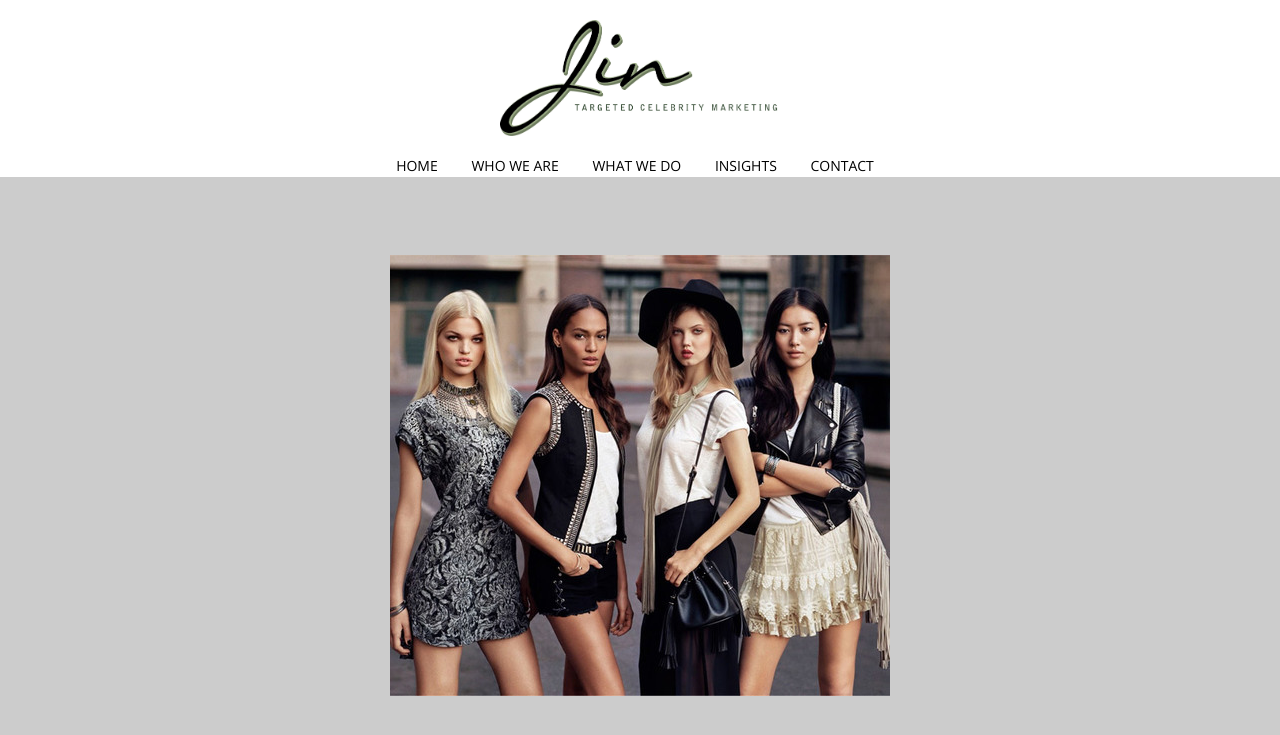
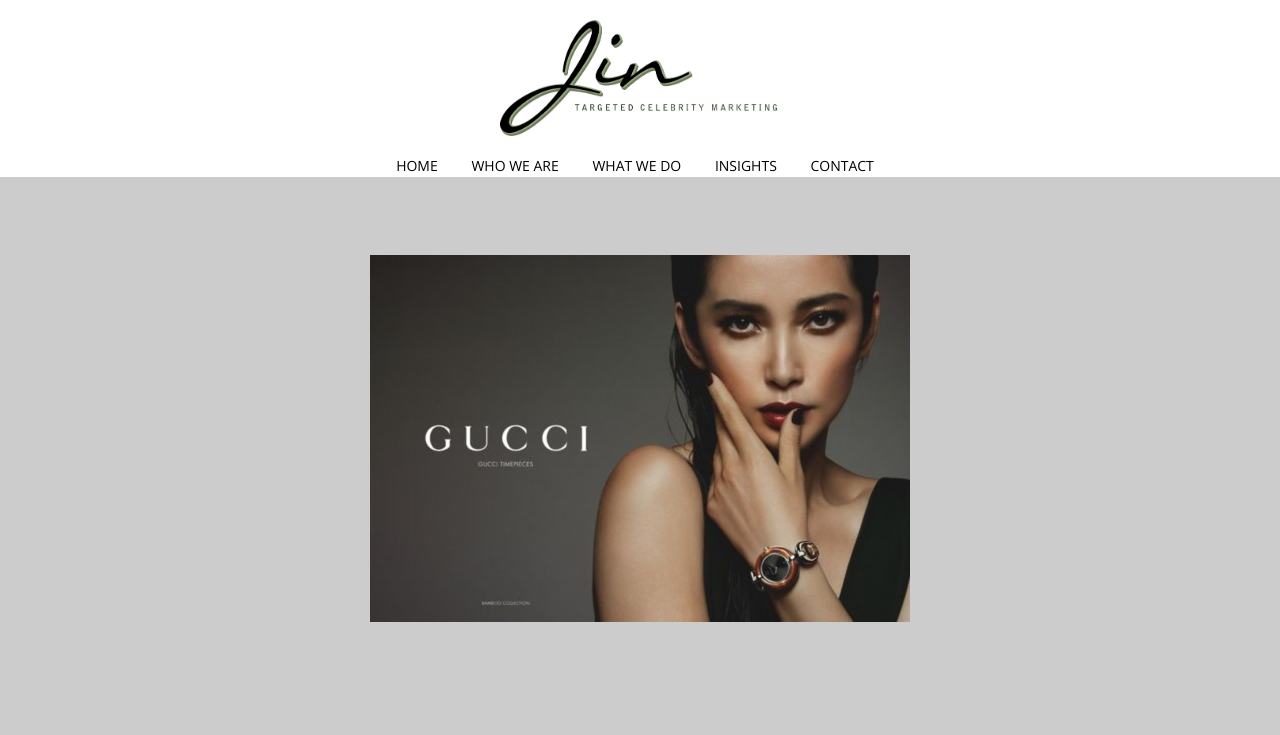
Before and after one commit to jinentertainment/jinentertainment.github.io, a Jekyll site: the page built from index.html, in a window 1280 px wide and 900 px high. Shown: the top 735 px of the window. Built offline with Jekyll 4.4.1, drawn with Linux system fonts in a browser that asks for light colours; nearby versions of some CDN libraries.

Commit message:
slide show image

```diff
--- a/index.html
+++ b/index.html
@@ -17,9 +17,9 @@ title: Main
   <div class='container'>
 	<div id='slider' class='swipe'>
 	  <div class='swipe-wrap'>
-	    <div><img src='images/hnm.jpg'/></div>
-	    <div><img src='images/hnm2.jpg'/></div>
-	    <div><img src='images/brochure.jpg'/></div>
+	    <div><img src='images/slideshow/gucci-libingbing.jpg'/></div>
+	    <div><img src='images/slideshow/binghongcha.jpg'/></div>
+	    <div><img src='images/slideshow/David-Beckham-H-M.jpg'/></div>
 	  </div>
 	</div>
 	<nav>
```
Also changed, not shown: images/slideshow/2013_03_29_1364540152_90888.jpg (added), images/slideshow/David-Beckham-H-M.jpg (added), images/slideshow/DavidBeckFeat.jpg (added), images/slideshow/binghongcha.jpg (added), images/slideshow/gucci-libingbing.jpg (added).
